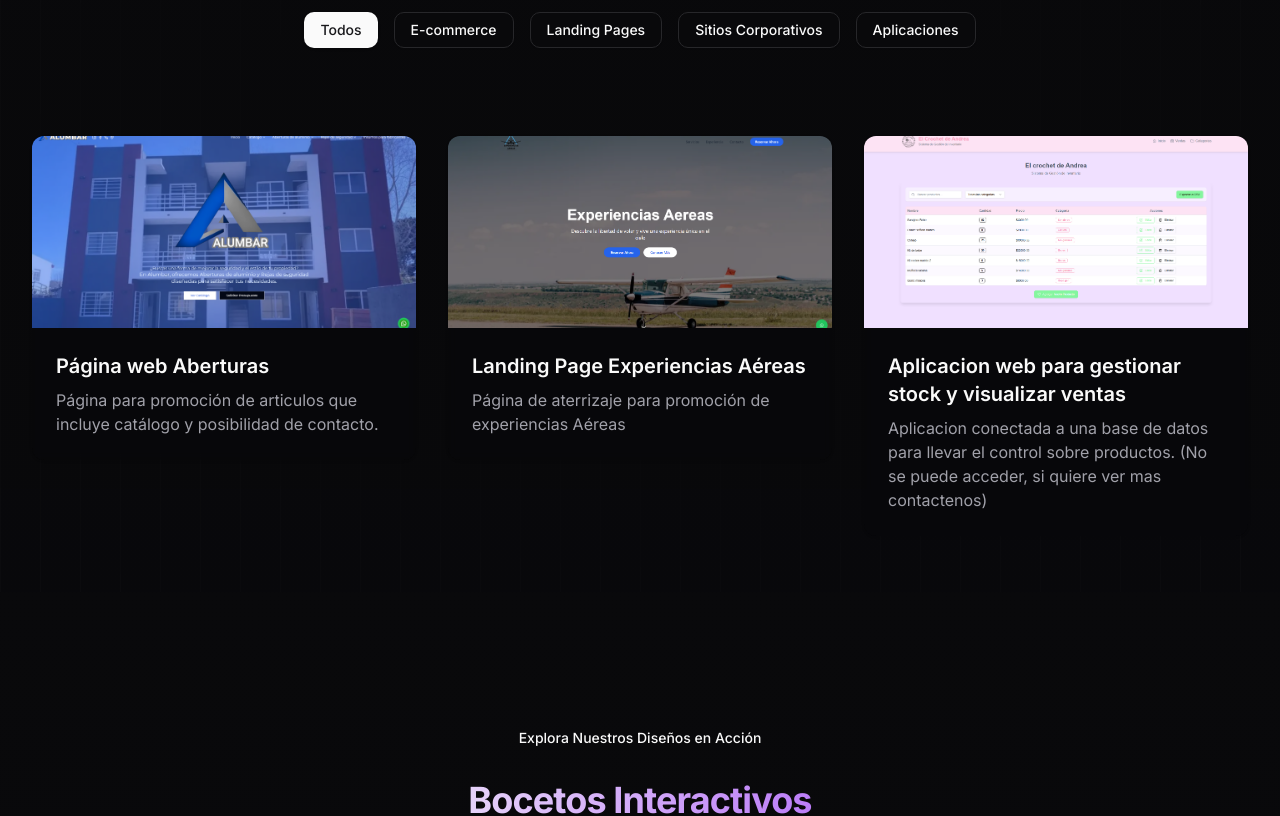
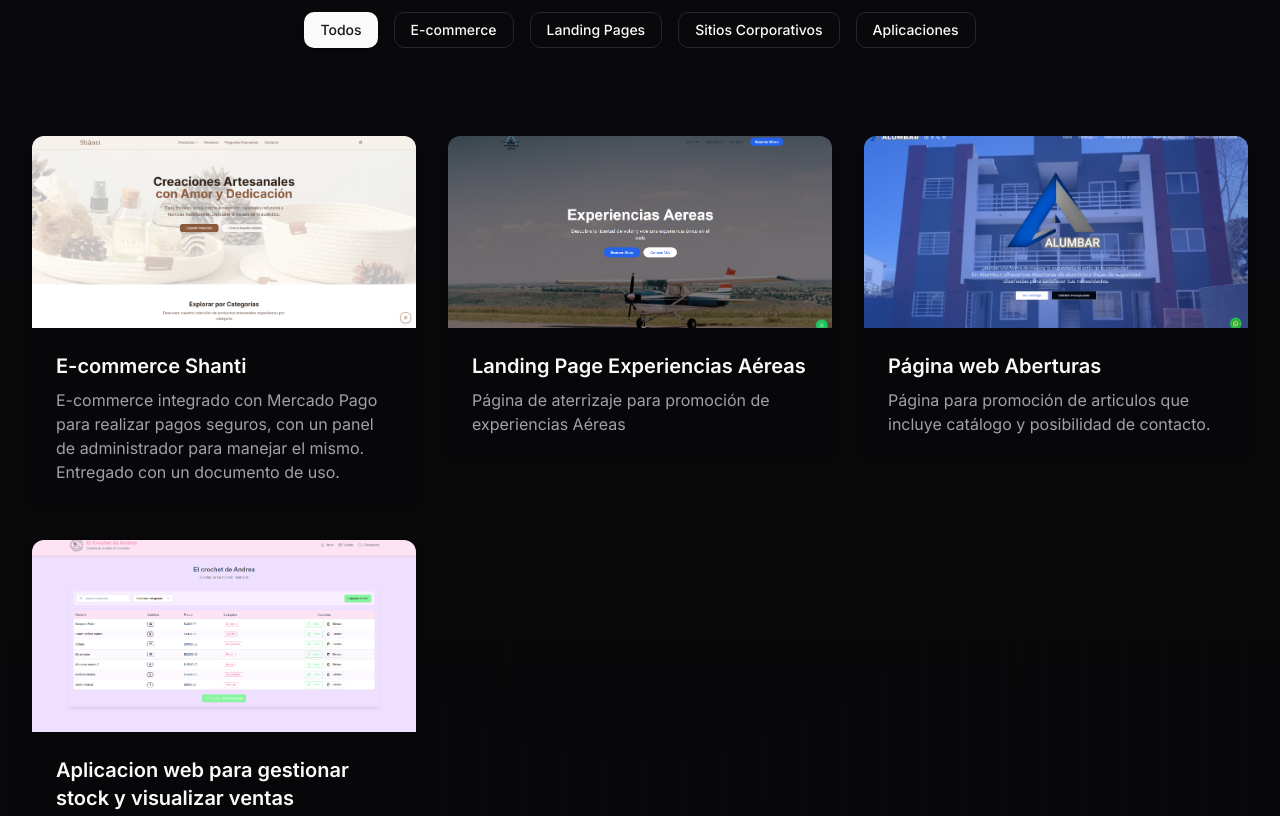
Before and after one commit to Imaagus/gretsoft, a Next.js app: page /portfolio in a window 1280 px wide. Shown: the part 1080-1896 px from the top of the page. Built offline with nearby package versions, Linux system fonts and the light colour scheme.

Commit message:
portfolio update

```diff
--- a/app/layout.tsx
+++ b/app/layout.tsx
@@ -37,7 +37,7 @@ export const metadata = {
     siteName: "GretSoft",
     images: [
       {
-        url: "/og-image.jpg",
+        url: "/gretsoft2.webp",
         width: 1200,
         height: 630,
         alt: "GretSoft - Soluciones Web Profesionales",
@@ -51,7 +51,7 @@ export const metadata = {
     title: "GretSoft | Desarrollo Web Profesional en Buenos Aires",
     description:
       "Empresa de desarrollo web en Buenos Aires. Creamos landing pages, e-commerce, sitios web corporativos y aplicaciones web personalizadas para hacer crecer tu negocio.",
-    images: ["/og-image.jpg"],
+    images: ["/gretsoft2.webp"],
   },
   robots: {
     index: true,
@@ -63,9 +63,6 @@ export const metadata = {
       "max-image-preview": "large",
       "max-snippet": -1,
     },
-  },
-  verification: {
-    google: "verificación-google", // Reemplaza con tu código de verificación de Google Search Console
   },
 };
 
--- a/components/portfolio.tsx
+++ b/components/portfolio.tsx
@@ -14,17 +14,24 @@ export function Portfolio() {
   const projects = useMemo(
     () => [
       {
-        title: "Página web Aberturas",
-        description: "Página para promoción de articulos que incluye catálogo y posibilidad de contacto.",
-        image: "/media/alumbar.webp",
-        url: "https://www.alumbaronline.com/",
-        category: "landing",
+        title: "E-commerce Shanti",
+        description: "E-commerce integrado con Mercado Pago para realizar pagos seguros, con un panel de administrador para manejar el mismo. Entregado con un documento de uso.",
+        image: "/media/shanti.webp",
+        url: "https://www.shantihogar.com/",
+        category: "e-commerce",
       },
       {
         title: "Landing Page Experiencias Aéreas ",
         description: "Página de aterrizaje para promoción de experiencias Aéreas",
         image: "/media/experienciasaereas.webp",
         url: "https://www.experienciasaereas.com.ar/",
+        category: "landing",
+      },
+      {
+        title: "Página web Aberturas",
+        description: "Página para promoción de articulos que incluye catálogo y posibilidad de contacto.",
+        image: "/media/alumbar.webp",
+        url: "https://www.alumbaronline.com/",
         category: "landing",
       },
       {
```
Also changed, not shown: public/media/shanti.webp (added).
